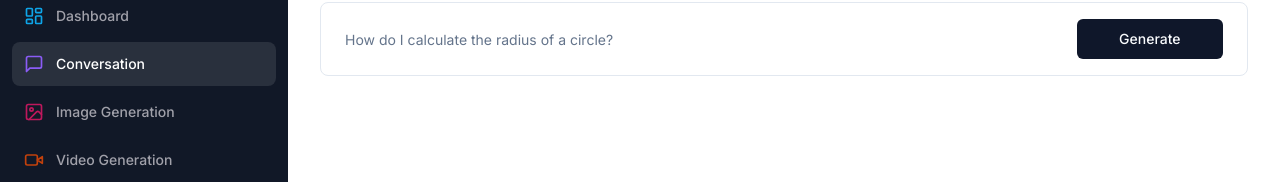
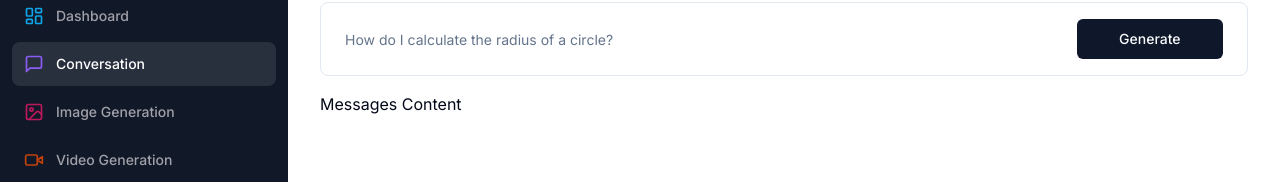
Before and after one commit to bviscosi/ai-saas, a Next.js app: page /conversation in a window 1280 px wide. Shown: the part 118-300 px from the top of the page. Built offline with nearby package versions, Linux system fonts and the light colour scheme.

Commit message:
Create message content boilerplate div

```diff
--- a/app/(dashboard)/(routes)/conversation/page.tsx
+++ b/app/(dashboard)/(routes)/conversation/page.tsx
@@ -72,6 +72,7 @@ const ConversationPage = () => {
 						</form>
 					</Form>
 				</div>
+				<div className='space-y-4 mt-4'>Messages Content</div>
 			</div>
 		</div>
 	);
```
